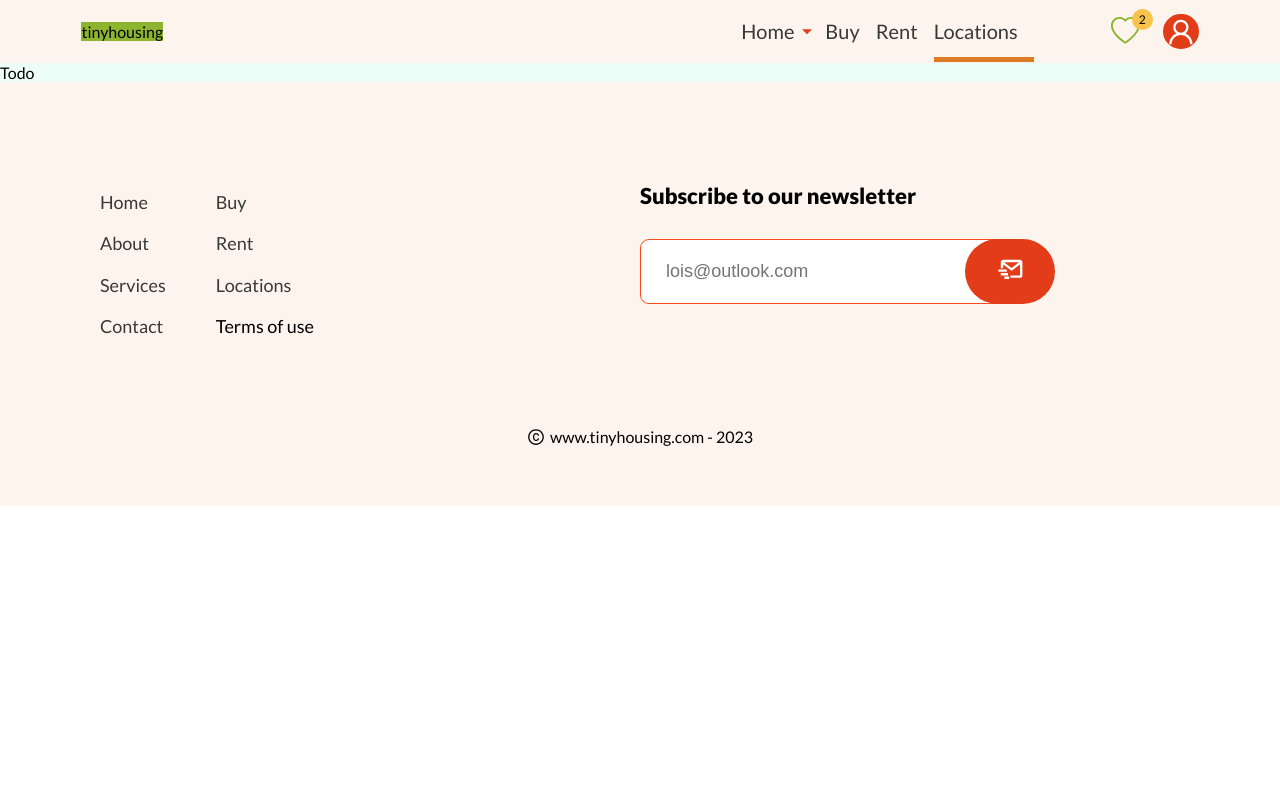
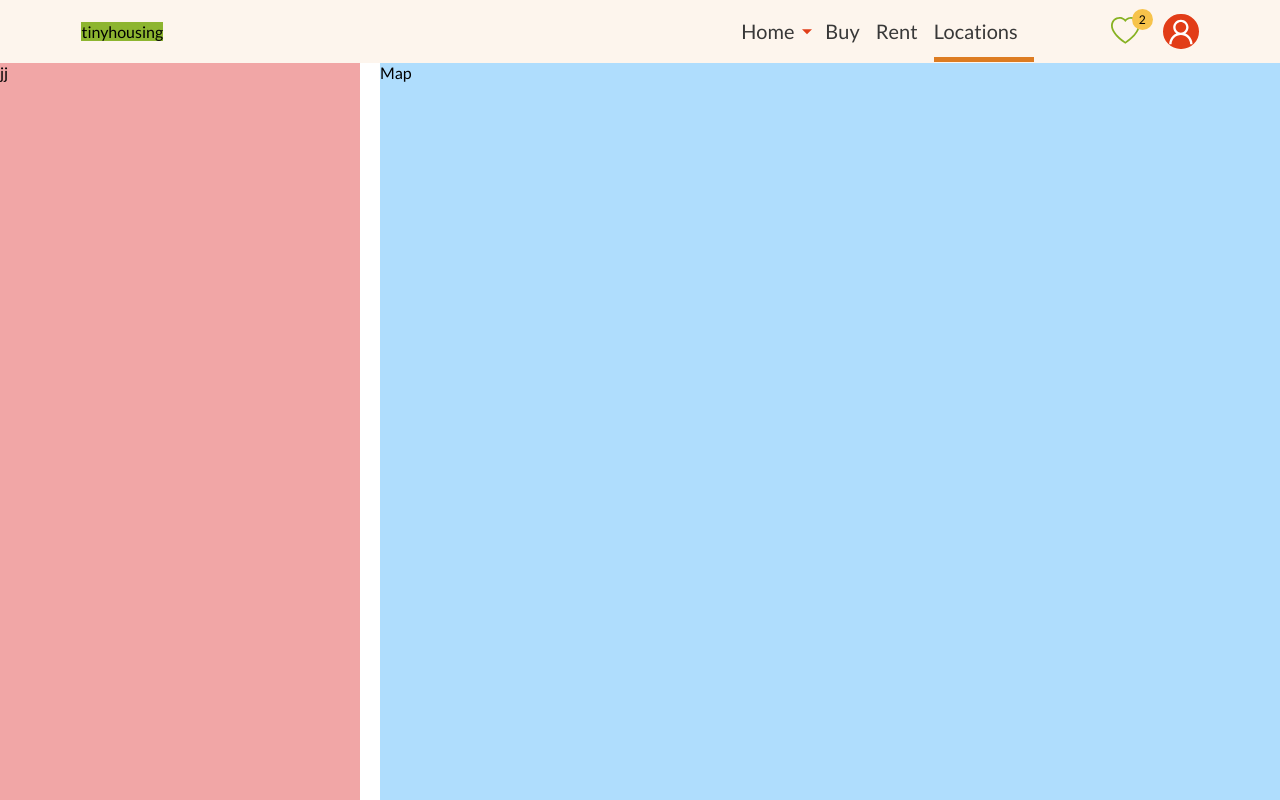
Before and after one commit to moisens/tiny-is-the-new-big, a React (Vite) app in the folder frontend/: page /location in a window 1280 px wide. Shown: the top 800 px of the page. Built offline with nearby package versions, Linux system fonts and the light colour scheme.

Commit message:
location css part 1

```diff
--- a/frontend/src/components/cardspage/LocationPage.tsx
+++ b/frontend/src/components/cardspage/LocationPage.tsx
@@ -8,8 +8,9 @@ const LocationPage = ({ locationDatas, statusType }: Locations) => {
 
 
   return (
-    <section className="page__container">
-      Todo
+    <section className="location-container">
+      <section className="location-content">jj</section>
+      <section className="location-map">Map</section>
     </section>
   )
 }
--- a/frontend/src/components/cardspage/cardspage.scss
+++ b/frontend/src/components/cardspage/cardspage.scss
@@ -1,7 +1,7 @@
 .page__container {
   max-width: 100vw;
   height: auto;
-  background-color: hsl(161, 80%, 96%);
+  background-color: hsl(0, 80%, 96%);
   grid-column: span 12;
 
   .page__content {
--- a/frontend/src/components/cardspage/locations.scss
+++ b/frontend/src/components/cardspage/locations.scss
@@ -0,0 +1,21 @@
+.location-container {
+  max-width: 100vw;
+  height: auto;
+  background-color: hsl(0, 0%, 100%);
+  display: grid;
+  grid-template-columns: 1.2fr 3fr;
+  gap: 20px;
+  grid-column: span 12;
+
+  .location-content {
+    background-color: rgb(241, 166, 166);
+    width: 100%;
+    height: calc(100vh - 62.8px);
+
+
+
+  }
+  .location-map {
+    background-color: rgb(175, 221, 253);
+  }
+}
--- a/frontend/vite.config.ts
+++ b/frontend/vite.config.ts
@@ -5,7 +5,7 @@ import react from '@vitejs/plugin-react'
 export default defineConfig({
   server: {
     host: true,
-    port: 3000,
+    port: 5173,
     proxy: {
       "/api": {
         target: "http://127.0.0.1:5000",
```
Also changed, not shown: 1 other file (tests, documents, lock files or other folders).
